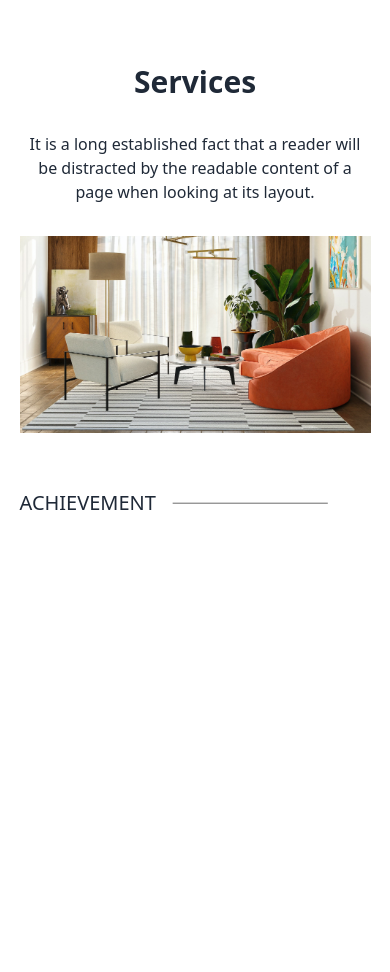
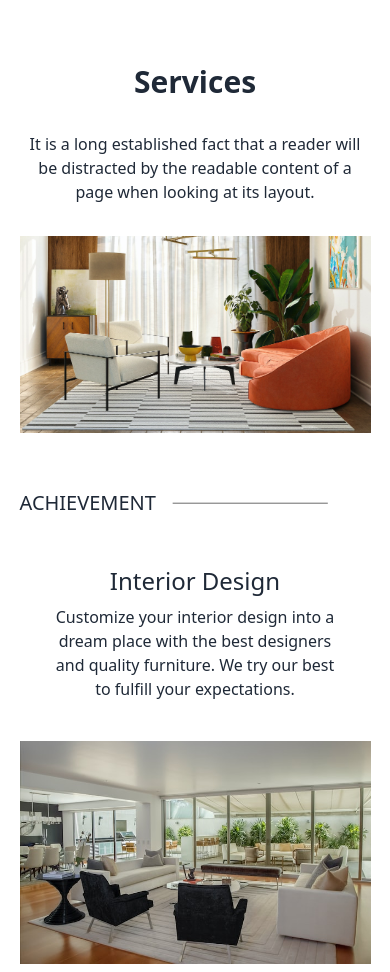
Before and after one commit to Alice2212/interior-design, a React (Create React App) app: page / in a window 390 px wide. Before the commit the page ends 844 px from the top, so only its background shows below. Built offline with nearby package versions, Linux system fonts and the light colour scheme.

Commit message:
services styling

```diff
--- a/src/components/Services.css
+++ b/src/components/Services.css
@@ -12,4 +12,13 @@
   .line {
     width: 40vw;
   }
+  .card-img{
+    order:2
+  }
+
+  .card-body{
+    order: 1;
+  }
+
+
 }
--- a/src/components/Services.jsx
+++ b/src/components/Services.jsx
@@ -2,6 +2,7 @@ import React from "react";
 import "./Services.css";
 import servicesImg from "../assets/img/servicePics.jpg";
 import Line from "../assets/img/Line.svg";
+import cardImg1 from "../assets/img/cardImg1.jpg";
 
 function Services() {
   return (
@@ -25,15 +26,22 @@ function Services() {
             <img src={Line} alt="line" className="line mt-6" />
           </div>
         </div>
-        <div className="services-cards flex">
-            <div className="service--card">
-                <div className="card-img">
-
-                </div>
-                <div className="card-body">
-
-                </div>
+        <div className="services-cards flex flex-wrap md:flex-col m-auto justify-between">
+          <div className="service--card flex flex-wrap md:flex-row items-center gap-2 md:gap-8 mb-2 md:mb-8">
+            <div className="card-img flex-auto m-auto">
+              <img src={cardImg1} alt="Interior-Decoration" />
             </div>
+            <div className="card-body flex-auto md:max-w-md ">
+              <h1 className="text-center md:text-left text-2xl font-medium">
+                Interior Design
+              </h1>
+              <p className="text-center md:text-left">
+                Customize your interior design into a dream place with the best
+                designers and quality furniture. We try our best to fulfill your
+                expectations.
+              </p>
+            </div>
+          </div>
         </div>
       </section>
     </div>
```
Also changed, not shown: src/assets/img/cardImg1.jpg (added).
